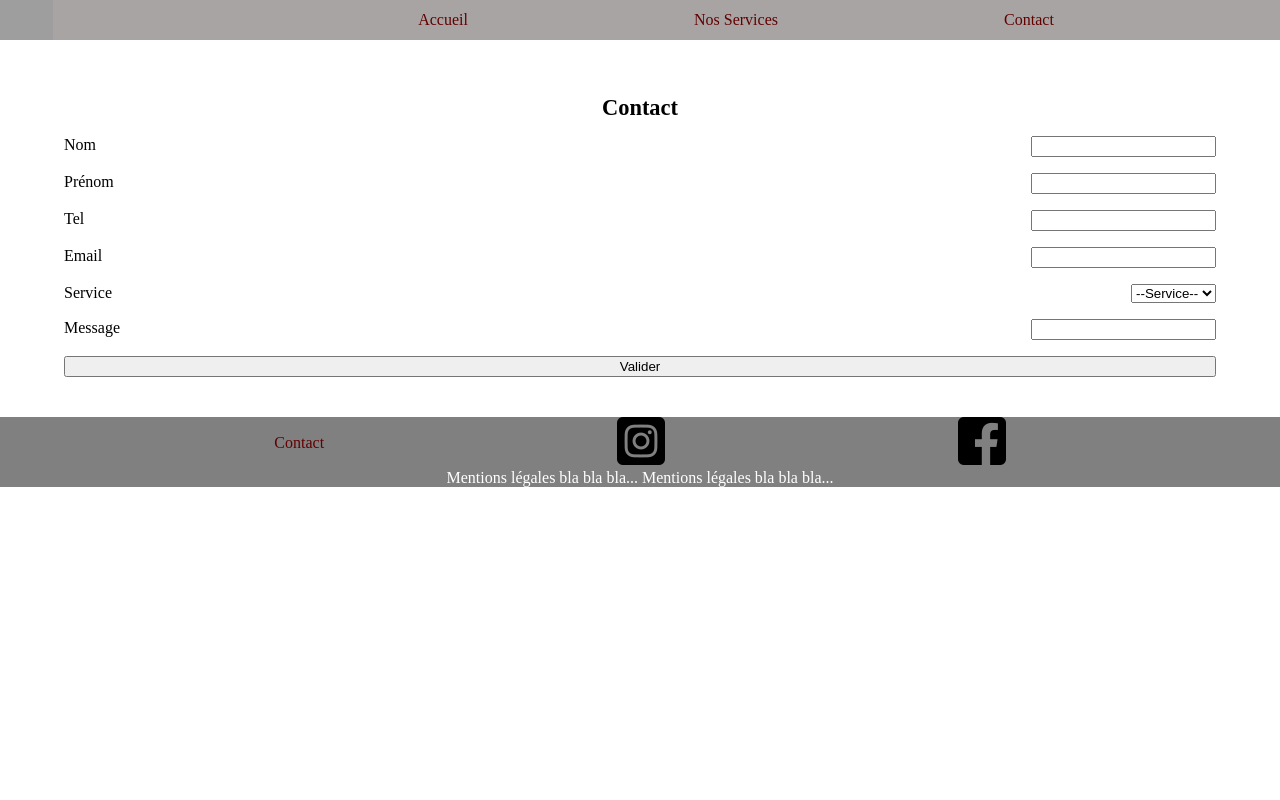
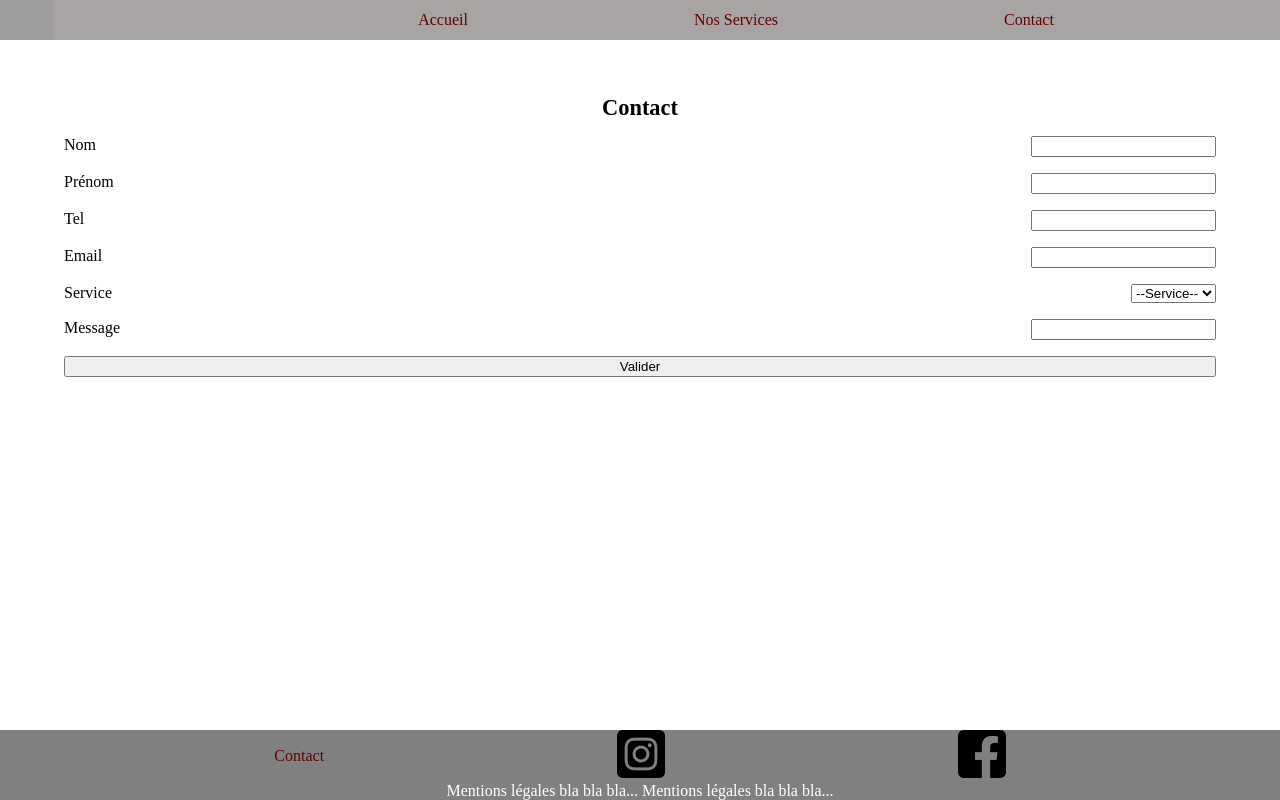
Before and after one commit to LazareBoukenouche/allmindmedia, a plain HTML site: page contact.html in a window 1280 px wide. Drawn offline with Linux system fonts and the light colour scheme; grey boxes are pictures that could not be loaded.

Commit message:
fixed the footer in the contact page

```diff
--- a/css/style.css
+++ b/css/style.css
@@ -6,6 +6,12 @@
     --header-bg-color: rgb(168, 164, 164);
     --footer-bg-color: rgb(168, 164, 164);
     --main-bg-color: rgb(119, 117, 117);
+}
+
+body {
+    display: flex;
+    flex-direction: column;
+    min-height: 100vh;
 }
 
 body,header,main,footer {
@@ -184,7 +190,6 @@ main.services article{
 main.contact {
     display: flex;
     flex-direction: column;
-    justify-content: center;
     align-items: center;
 }
 
```
